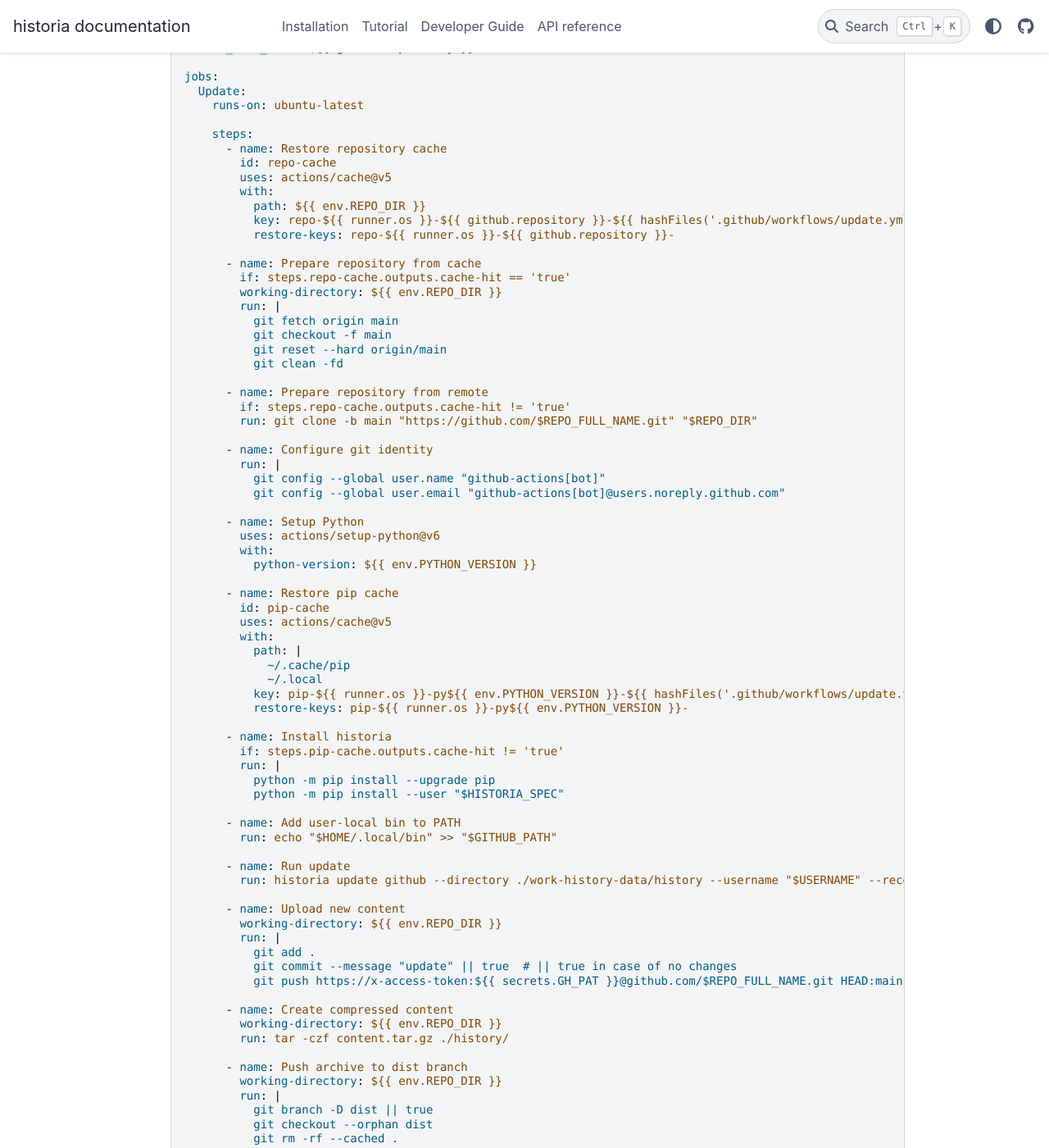
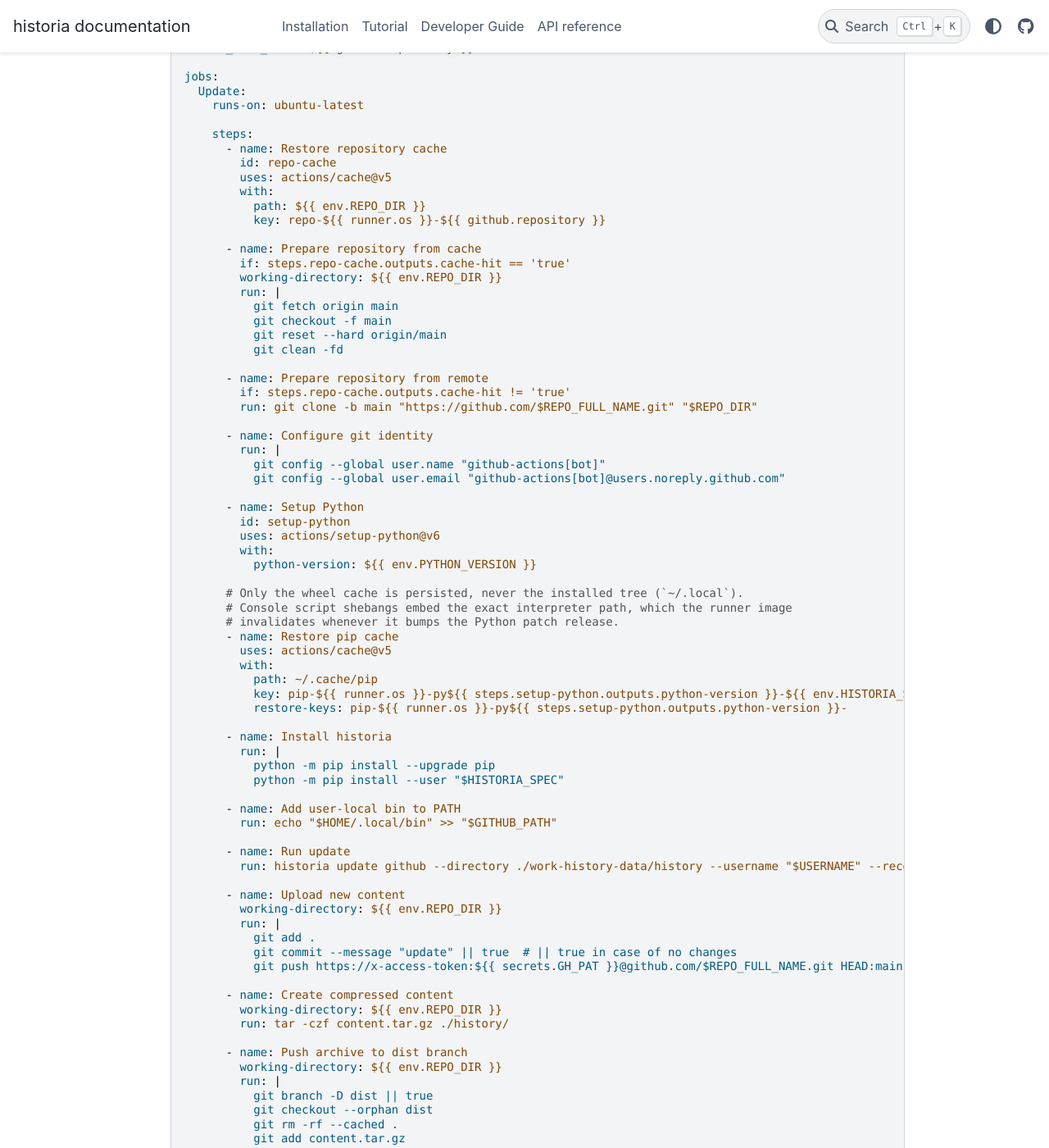
Before and after one commit to CodyCBakerPhD/historia, a Sphinx documentation site: the page built from docs/tutorial/manual-automation-setup.md, in a window 1280 px wide and 1400 px high, scrolled down 981 px. Shown: the whole window at 82% size. Built offline with Sphinx 7.4.7 and the PyData theme 0.15.4, drawn with Linux system fonts in a browser that asks for light colours; some of the changed text lies outside the part shown.

Commit message:
Fixed generated update workflow failing with exit code 127 (#176)
The workflow rendered by `historia setup automation` cached the installed
`~/.local` tree alongside the pip wheel cache, then skipped the install step
whenever that cache was restored. Console script shebangs embed the absolute
interpreter path chosen by `actions/setup-python`, so once a runner image
bumped its Python patch release the restored `historia` script pointed at an
interpreter that no longer existed and every run died with
`cannot execute: required file not found`.

The cache key also interpolated `hashFiles('.github/workflows/update.yml')`,
which always resolved to an empty string because this workflow deliberately
never checks out into the workspace. That made the key identical to its own
restore key, turning every restore into an exact hit, which is what made the
skipped install permanent and silently pinned the installed version even
after `HISTORIA_SPEC` was bumped.

Now only `~/.cache/pip` is cached, keyed on the resolved patch-level Python
version and the requested spec, and the install step always runs.


Claude-Session: https://claude.ai/code/session_018vmC3TpuM4WtLfG2MYUPp6

Co-authored-by: Claude <noreply@anthropic.com>

```diff
--- a/docs/tutorial/manual-automation-setup.md
+++ b/docs/tutorial/manual-automation-setup.md
@@ -50,8 +50,7 @@ jobs:
         uses: actions/cache@v5
         with:
           path: ${{ env.REPO_DIR }}
-          key: repo-${{ runner.os }}-${{ github.repository }}-${{ hashFiles('.github/workflows/update.yml') }}
-          restore-keys: repo-${{ runner.os }}-${{ github.repository }}-
+          key: repo-${{ runner.os }}-${{ github.repository }}
 
       - name: Prepare repository from cache
         if: steps.repo-cache.outputs.cache-hit == 'true'
@@ -72,22 +71,22 @@ jobs:
           git config --global user.email "github-actions[bot]@users.noreply.github.com"
 
       - name: Setup Python
+        id: setup-python
         uses: actions/setup-python@v6
         with:
           python-version: ${{ env.PYTHON_VERSION }}
 
+      # Only the wheel cache is persisted, never the installed tree (`~/.local`).
+      # Console script shebangs embed the exact interpreter path, which the runner image
+      # invalidates whenever it bumps the Python patch release.
       - name: Restore pip cache
-        id: pip-cache
         uses: actions/cache@v5
         with:
-          path: |
-            ~/.cache/pip
-            ~/.local
-          key: pip-${{ runner.os }}-py${{ env.PYTHON_VERSION }}-${{ hashFiles('.github/workflows/update.yml') }}
-          restore-keys: pip-${{ runner.os }}-py${{ env.PYTHON_VERSION }}-
+          path: ~/.cache/pip
+          key: pip-${{ runner.os }}-py${{ steps.setup-python.outputs.python-version }}-${{ env.HISTORIA_SPEC }}
+          restore-keys: pip-${{ runner.os }}-py${{ steps.setup-python.outputs.python-version }}-
 
       - name: Install historia
-        if: steps.pip-cache.outputs.cache-hit != 'true'
         run: |
           python -m pip install --upgrade pip
           python -m pip install --user "$HISTORIA_SPEC"
@@ -132,6 +131,7 @@ Tips:
 - The compressed `content.tar.gz` archive can be distributed as a portable payload living on an ephemeral branch.
 - Add additional `historia project populate ... --url [other project url]` lines after the final step to post the same data to multiple project boards.
 - The workflow leverages efficient caching at every layer, guaranteeing as few wasted action minutes as possible on each CRON cycle.
+- Only the downloaded wheels are cached, never the installed package tree. Bumping `HISTORIA_SPEC` therefore takes effect on the very next run, with no cache to clear first.
 
 :::::{note}
 **Compressed content download**
--- a/pyproject.toml
+++ b/pyproject.toml
@@ -9,7 +9,7 @@ packages = ["src/historia"]
 
 [project]
 name = "historia"
-version = "0.10.12"
+version = "0.10.13"
 authors = [
   { name="Cody Baker", email="cody.c.baker.phd@gmail.com" },
 ]
```
Also changed, not shown: CHANGELOG.md (+4 -0 lines), 2 other files.
